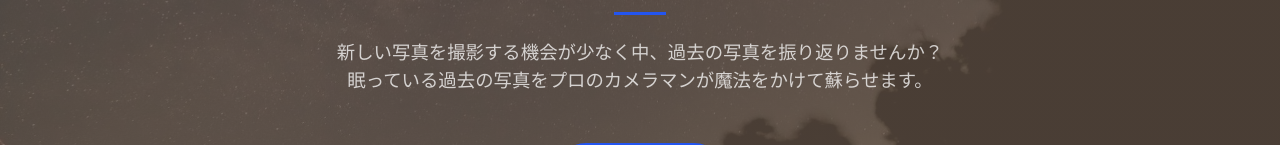
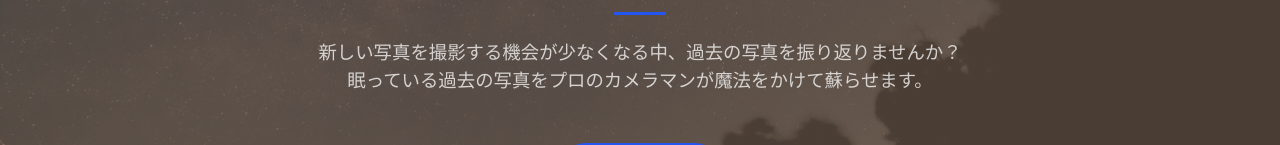
Before and after one commit to takumu419/webpage, a plain HTML site: page index.html in a window 1280 px wide. Shown: the part 374-519 px from the top of the page. Drawn offline with nearby package versions, Linux system fonts and the light colour scheme.

Commit message:
本文修正

```diff
--- a/index.html
+++ b/index.html
@@ -42,7 +42,7 @@
                         <hr class="divider my-4" />
                     </div>
                     <div class="col-lg-8 align-self-baseline">
-                        <p class="text-white-75 font-weight-light mb-5">新しい写真を撮影する機会が少なく中、過去の写真を振り返りませんか？<br>眠っている過去の写真をプロのカメラマンが魔法をかけて蘇らせます。</p>
+                        <p class="text-white-75 font-weight-light mb-5">新しい写真を撮影する機会が少なくなる中、過去の写真を振り返りませんか？<br>眠っている過去の写真をプロのカメラマンが魔法をかけて蘇らせます。</p>
                         <a class="btn btn-primary btn-xl js-scroll-trigger" href="#about">なにをするの？</a>
                     </div>
                 </div>
```
